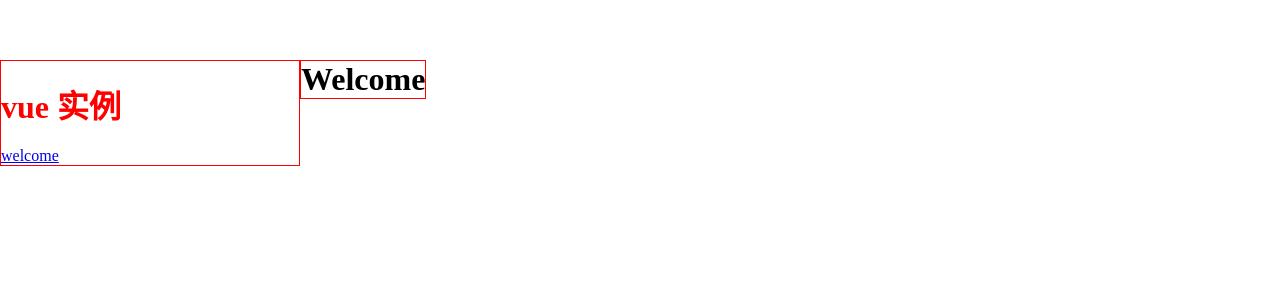
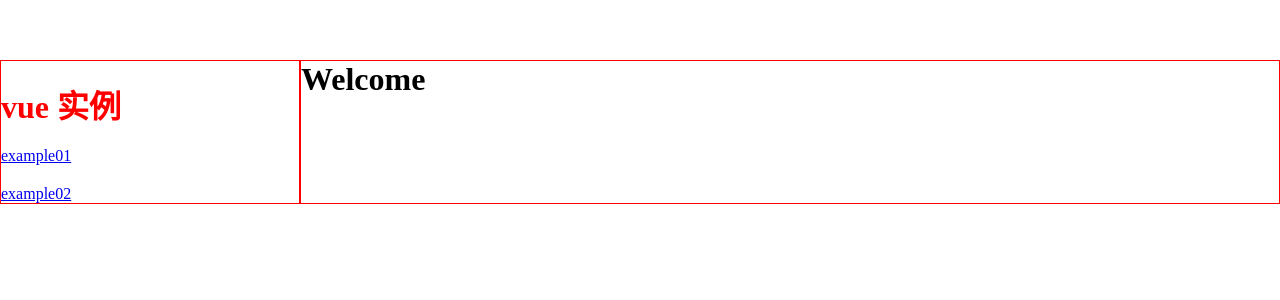
Before and after one commit to ErjianGao/vue-examples, a Vue app: page /#/example01 in a window 1280 px wide. Shown: the top 300 px of the page. Built offline with nearby package versions, Linux system fonts and the light colour scheme.

Commit message:
learn data & computerd

```diff
--- a/src/App.vue
+++ b/src/App.vue
@@ -31,15 +31,18 @@
   display: inline-block;
 } */
 
+#app {
+  margin-top: 10px;
+  display: flex;
+}
+
 #sidebar {
   width: 300px;
-  display: inline-block;
   border: 1px solid red;
-  vertical-align: top;
 }
 
 #router-view {
-  display: inline-block;
   border: 1px solid red;
+  flex: 1;
 }
 </style>
--- a/src/router/index.js
+++ b/src/router/index.js
@@ -10,6 +10,10 @@
     // 路径为根的时候加载某个组件，此时为非延迟加载
     path: "/example01",
     component: () => import("@/views/example01/Example01.vue")
+  },
+  {
+    path:"/example02",
+    component: () => import("@/views/example02/Example02.vue")
   }
 ];
 
--- /dev/null
+++ b/src/views/example02/Example02.vue
@@ -0,0 +1,40 @@
+<!-- 使用模板语法，自动计算出最少需要重新渲染的组件，减少dom操作次数 -->
+<template>
+  <div>
+    <!-- 当显示逻辑过于复杂时使用计算属性进行显示 -->
+    <p>{{ isShow ? "为true显示" : "为false显示" }}</p>
+    <p>{{ msg }}</p>
+    <!-- 模板上不能声明this -->
+    <p>{{ user.name }} / {{ replace }}</p>
+    <button @click="changed">change name</button>
+  </div>
+</template>
+
+<script>
+// 对外暴露vue对象，默认继承自vuex
+export default {
+  // 小括号加大括号直接就是返回的结果
+  // 属性是一个函数
+  data: () => ({
+    isShow: false,
+    msg: "afa",
+    user: {
+      name: "bo",
+      insertTime: "2020T08"
+    }
+  }),
+  // 属性是一个方法
+  methods: {
+    changed() {
+      this.user.name = "gao";
+    }
+  },
+  // 属性是一个方法
+  computed: {
+    // 获取属性计算的结果，replace是一个属性，只是属性getter方法的简写
+    replace() {
+      return this.user.insertTime.replace("T", " ");
+    }
+  }
+};
+</script>
--- a/src/views/sidebar.vue
+++ b/src/views/sidebar.vue
@@ -3,7 +3,8 @@
     <h1>vue 实例</h1>
     <ul>
       <!-- 路由的路径，在index.js中找到对应的组件进行渲染，渲染到根节点的指定位置router-view -->
-      <li><router-link to="/example01">welcome</router-link></li>
+      <li><router-link to="/example01">example01</router-link></li>
+      <li><router-link to="/example02">example02</router-link></li>
     </ul>
   </div>
 </template>
```
